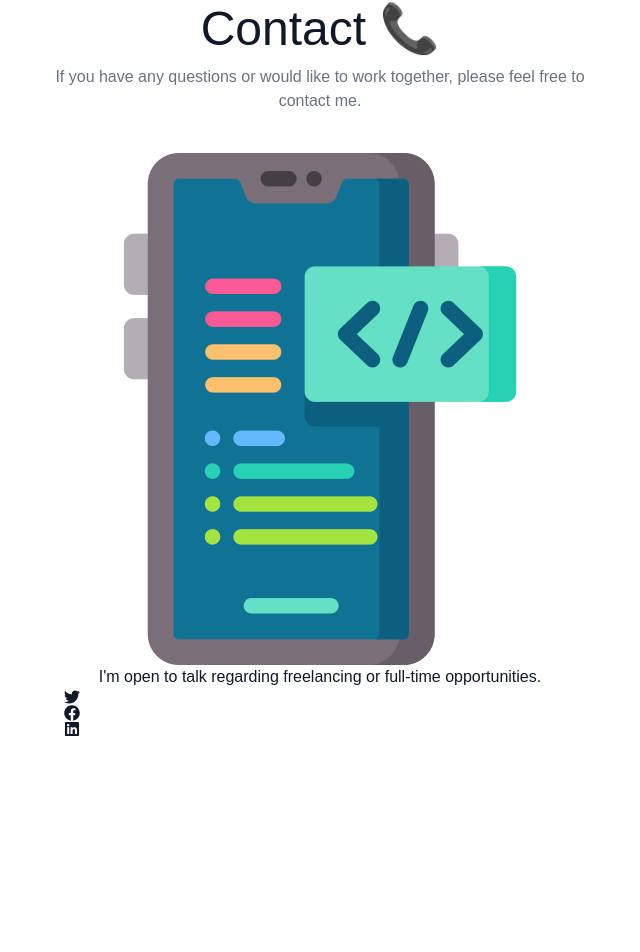
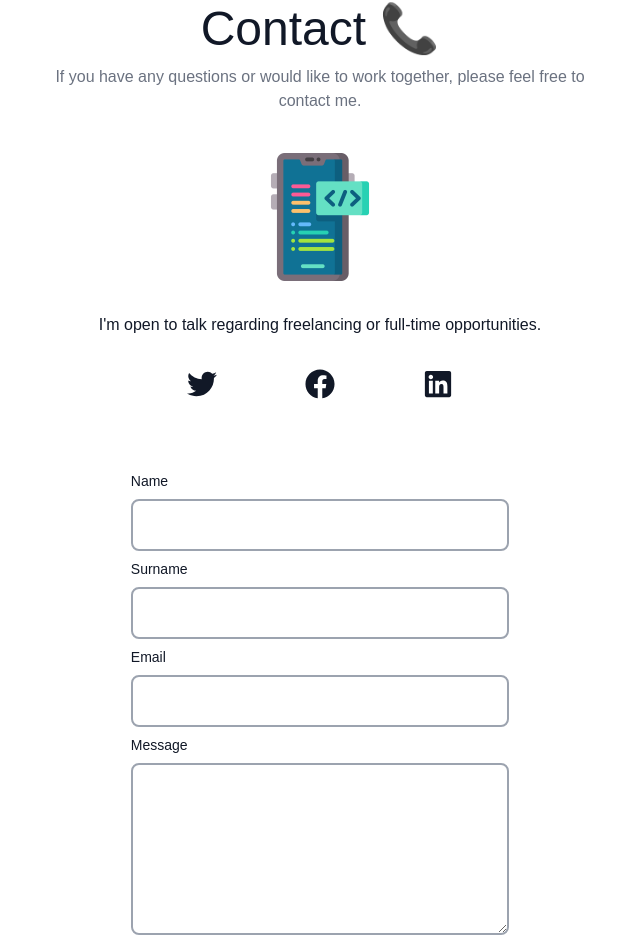
Before and after one commit to AtahanKocc/PortfolioXpress, a React (Create React App) app: page / in a window 1280 px wide. Shown: the part 3392-4344 px from the top of the page, without its empty margins (320-960 px from the left). Before the commit the page ends 4193 px from the top, so only its background shows below. Built offline with nearby package versions, Linux system fonts and the light colour scheme.

Commit message:
added form

```diff
--- a/src/components/Contact.jsx
+++ b/src/components/Contact.jsx
@@ -30,17 +30,65 @@ const Contact = () => {
     <Section title="Contact 📞"
     subtitle="If you have any questions or would like to work together, please feel free to contact me.">
 
-    <div>
-        <div><img src={contact} alt=''></img></div>
+    <div className='flex flex-col items-center justify-center gap-8 text-center'>
+        <div><img src={contact} alt='contact info' className='w-32 h-32'></img></div>
         <div>
-            <p>
+            <p className='max-w-xs md:max-w-lg font-extralight'>
                 I'm open to talk regarding freelancing or full-time opportunities.
             </p>
         </div>
-        <div>
+        <div className='flex w-full items-center justify-evenly text-3xl'>
             {SOCIAL.map(({id, link, icon}) => (
-               <a href="">{icon}</a>
+               <a
+               href={link}
+               target="_blank"
+               rel='noopener noreferrer'
+               className='duration-200 ease-in-out hover:text-rose-300'>
+                {icon}
+                </a>
             ))}
+        </div>
+
+        <div className='p-8 text-left w-full'>
+          <form action='' method='POST'>
+            <div className='gap-4 w-full'>
+              <div className='flex flex-col'>
+                   <label className='capitalize text-sm py-2 font-extralight'>
+                    Name
+                   </label>
+                   <input type='text' name='name' className='border-2 rounded-lg p-3 flex focus:outline-none border-gray-400
+                   dark:text-white'></input>
+                </div>
+
+                <div className='flex flex-col'>
+                   <label className='capitalize text-sm py-2 font-extralight'>
+                    Surname
+                   </label>
+                   <input type='text' name='surname' className='border-2 rounded-lg p-3 flex focus:outline-none border-gray-400
+                   dark:text-white'></input>
+                </div>
+
+
+                <div className='flex flex-col'>
+                   <label className='capitalize text-sm py-2 font-extralight'>
+                    Email
+                   </label>
+                   <input type='text' name='email' className='border-2 rounded-lg p-3 flex focus:outline-none border-gray-400
+                   dark:text-white'></input>
+                </div>
+
+                <div className='flex flex-col'>
+                   <label className='capitalize text-sm py-2 font-extralight'>
+                    Message
+                   </label>
+                   <textarea
+                    name="message"
+                    rows="6"
+                    className='border-2 rounded-lg p-3 flex focus:outline-none border-gray-400'
+                   ></textarea>
+                </div>
+            </div>
+          </form>
         </div>
     </div>
 
```
